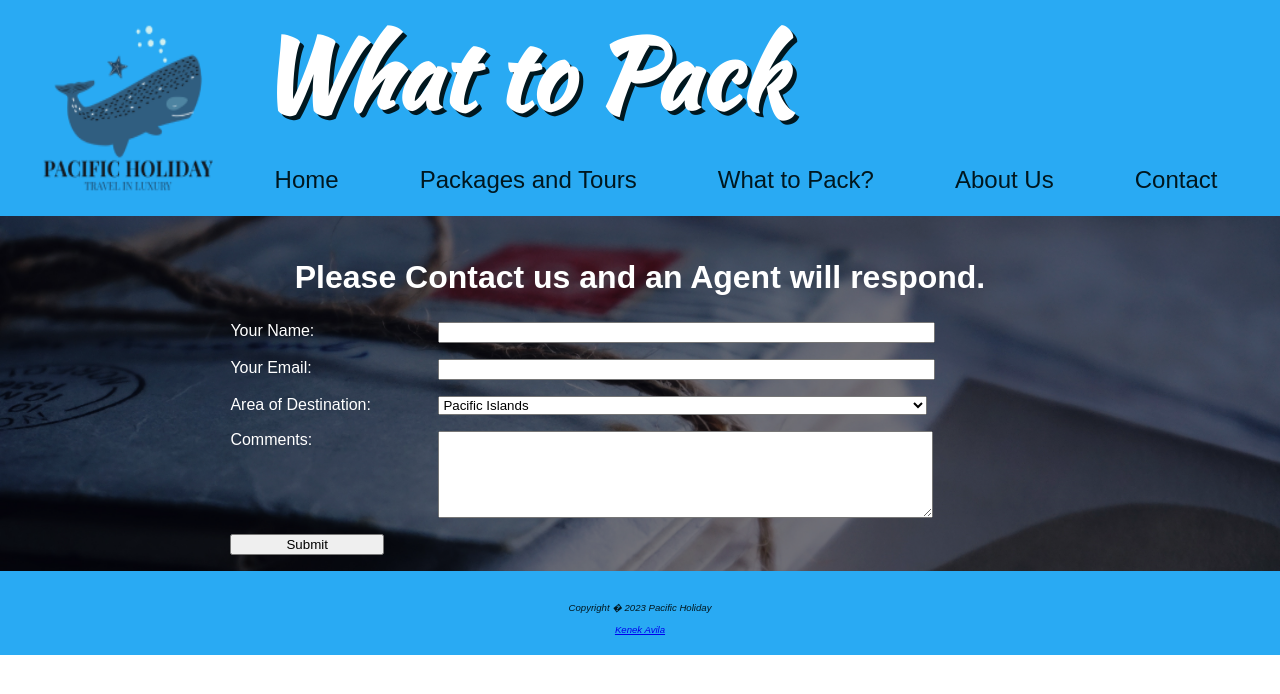
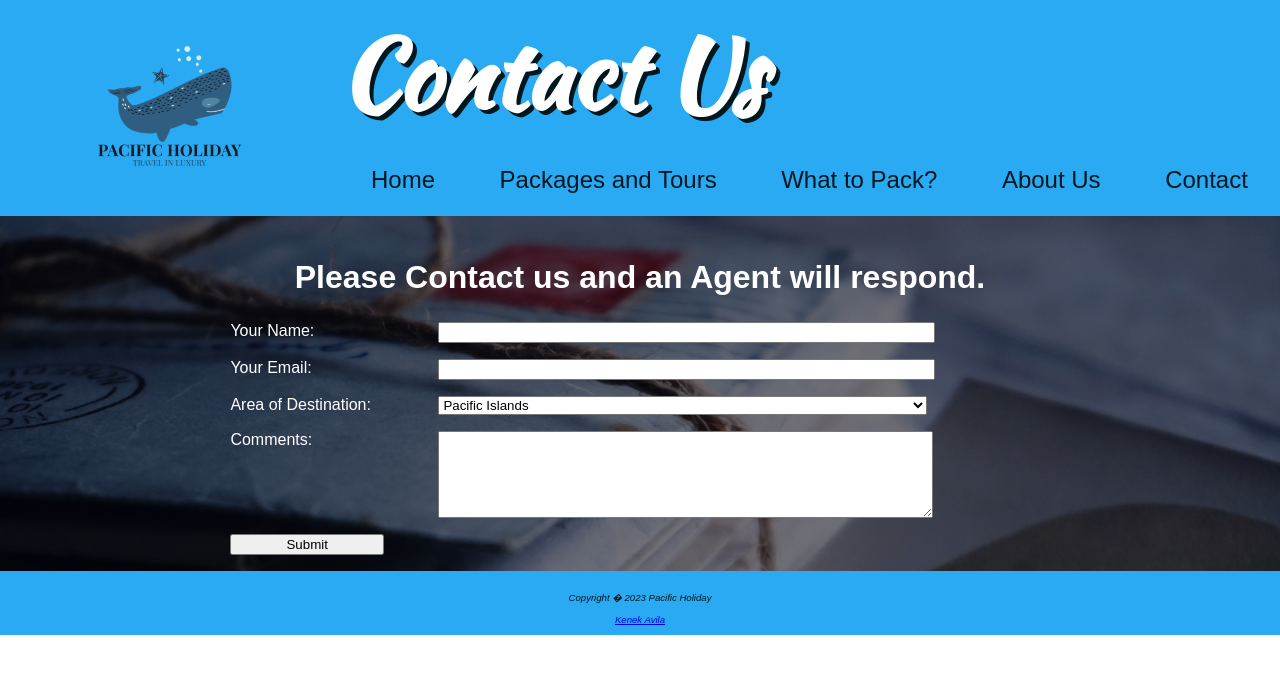
Before and after one commit to Kenek-Avila/PacificHoliday, a plain HTML site: page contact.html in a window 1280 px wide. Drawn offline with Linux system fonts and the light colour scheme; a web font is replaced by a local one.

Commit message:
finishe 1

```diff
--- a/contact.html
+++ b/contact.html
@@ -10,9 +10,9 @@
     <div class="wrapall">
         <div id="combine">
         <header class="headpages">
-            <h1>What to Pack</h1>
+            <h1>Contact Us</h1>
         </header>
-        <img id="headerlogo" src="assets/logo.png" alt="Logo" width="200" height="200">
+        <a id="headerlogo" href="index.html"><img src="assets/logo.png" alt="Logo"></a>
         <nav class="navpages">
             <a href="index.html"> Home</a>&nbsp;
             <a href="tours.html"> Packages and Tours</a>&nbsp;
--- a/styles/holiday.css
+++ b/styles/holiday.css
@@ -37,6 +37,7 @@ body{
   /*grid-template-rows: 15% 40% 45% 5%;*/
   grid-template-areas:
   "pagetop"
+  "pagenav"
   "pagehero"
   "main"
   "footer";
@@ -88,6 +89,8 @@ nav{
   justify-content: space-around;
   background-color: #29AAF3;
   font-size: 1.5em;
+  position: sticky;
+  top: 0;
 }
 nav a{
   text-decoration: none;
@@ -102,6 +105,8 @@ nav img{
   top: 0;
   width: 100%;
 }
+
+
 main{
   grid-area: main;
 }
@@ -148,7 +153,7 @@ footer{
   display: flex;
   flex-direction: column;
   justify-content: center;
-  padding: 20px;
+  padding: 10px;
 }
 #quickbutton{
   object-position: relative;
@@ -207,18 +212,9 @@ main p{
   margin-left: 5%;
 }
 /*pages*/
-#combine{
+
+.headpages{
   grid-area: pagetop;
-  background-color: #29AAF3;
-  display: grid;
-  grid-template-rows: 2fr 1fr;
-  grid-template-columns: 1fr 4fr;
-  grid-template-areas:
-  "image header"
-  "image navbar";
-}
-.headpages{
-  grid-area: header;
   display: flex;
   flex-direction: row;
   align-items: center;
@@ -233,11 +229,16 @@ main p{
 }
 .navpages{
   display: flex;
-  grid-area: navbar;
+  grid-area: pagenav;
   align-items: center;
   justify-content: space-around;
   background-color: #29AAF3;
   font-size: 1.5em;
+  position: sticky;
+  top: 0;
+}
+.navpages a{
+  padding-left: 1em;
 }
 .hero{
   grid-area: pagehero;
@@ -353,6 +354,32 @@ main a {
   background-size:cover;
   color: white;
 }
+#combine{
+  position: relative;
+  grid-area: pagetop;
+  background-color: #29AAF3;
+  display: grid;
+  grid-template-rows: 2fr 1fr;
+  grid-template-columns: 1dr 4fr;
+  grid-template-areas:
+  "image header"
+  "image navbar";
+}
+#combine h1{
+  z-index: 50;
+}
+#combine #headerlogo{
+  grid-area: image;
+  background-color: #29AAF3;
+  align-self: center;
+  justify-self: center;
+}
+#combine .headpages{
+  grid-area: header;
+}
+#combine .navpages{
+  grid-area: navbar;
+}
 .aboutblock{
   margin: 1em;
   border: solid;
@@ -392,3 +419,6 @@ textarea{
 select{
   width: 80%;
 }
+h1{
+  overflow: visible;
+}
```
Also changed, not shown: about.html (+1 -1 lines), holiday.js (+12 -12 lines), pack.html (+9 -17 lines), tours.html (+1 -3 lines).
